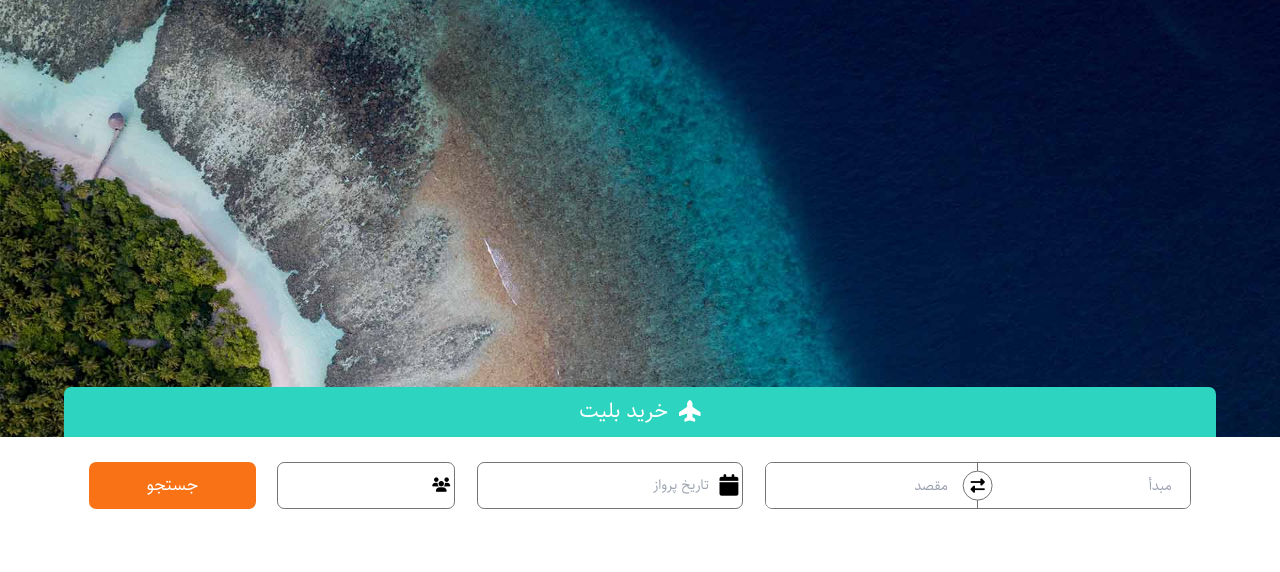
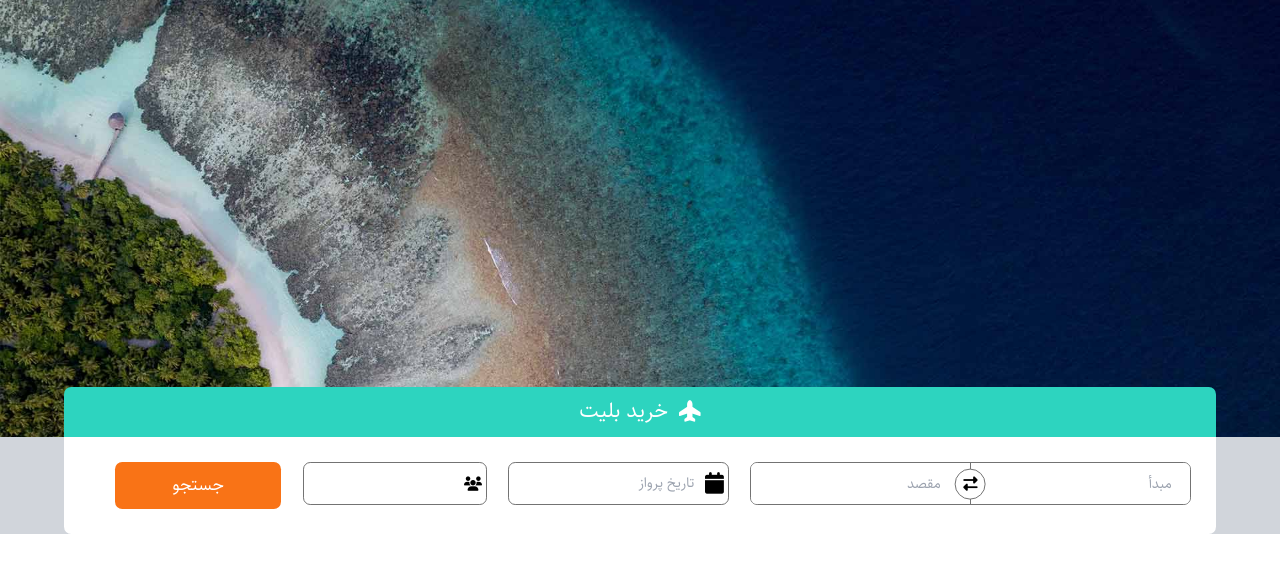
Before and after one commit to ParSal123/web-14011-hw1, a website built with webpack: page src/mainpage/index.html in a window 1280 px wide. Shown: the part 80-652 px from the top of the page. Built offline with nearby package versions, Linux system fonts and the light colour scheme; files whose address does not match are found by name.

Commit message:
Mid dev... changing PCs :)

```diff
--- a/src/mainpage/index.html
+++ b/src/mainpage/index.html
@@ -43,16 +43,16 @@
     </div>
   </div>
 </header>
-<main>
+<main class="bg-gray-300">
   <img alt="Banner Picture" src="img/home-banner.jpg"/>
-  <article class="max-w-7xl m-auto rounded-lg overflow-hidden relative -mt-[50px]">
+  <article class="max-w-7xl m-auto rounded-lg overflow-hidden relative -mt-[50px] ">
     <header class="bg-teal-400 text-center text-white text-2xl py-3">
       <span class="fa-solid fa-plane-up text-2xl pl-1.5 relative top-0.5"></span>
       خرید بلیت
     </header>
-    <div class="p-7 flex">
+    <div class="p-7 flex flex-wrap bg-white">
       <div
-          class="w-2/5 rounded-lg border-solid border border-neutral-500 overflow-hidden relative flex">
+          class="w-2/5 h-12 rounded-lg border-solid border border-neutral-500 overflow-hidden relative flex">
         <input autocomplete="off" placeholder="مبدأ" class="outline-0 w-1/2 h-full pr-5">
         <span
             class="fa-solid fa-right-left absolute left-1/2 top-1/2 -translate-x-1/2 -translate-y-1/2 border border-solid border-neutral-500 rounded-full p-2 bg-white cursor-pointer"></span>
@@ -60,12 +60,12 @@
                class="outline-0 w-1/2 h-full border-r border-neutral-500 border-solid pr-8">
       </div>
       <div
-          class="w-1/4 rounded-lg border-solid border border-neutral-500 flex items-center mx-6 overflow-hidden">
+          class="w-1/5 h-12 rounded-lg border-solid border border-neutral-500 flex items-center mx-6 overflow-hidden">
         <span class="fa-regular fa-calendar text-2xl px-1"></span>
         <input readonly class="outline-0 pr-2" placeholder="تاریخ پرواز">
       </div>
       <div
-          class="w-1/6 rounded-lg border-solid border border-neutral-500 flex items-center ml-6 overflow-hidden">
+          class="w-1/6 h-12 rounded-lg border-solid border border-neutral-500 flex items-center ml-6 overflow-hidden">
         <span class="fa-solid fa-users px-1"></span>
         <input readonly class="outline-0 pr-2">
       </div>
```
